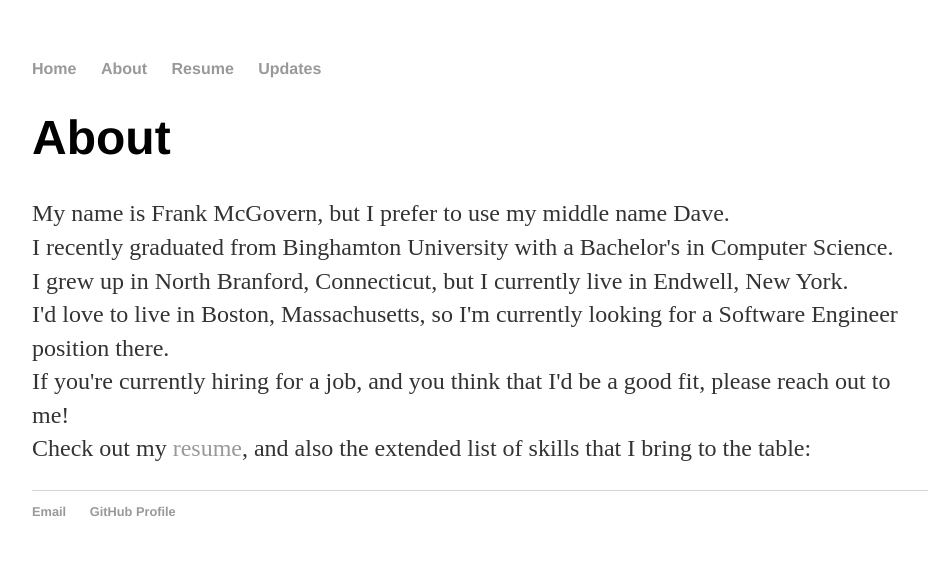
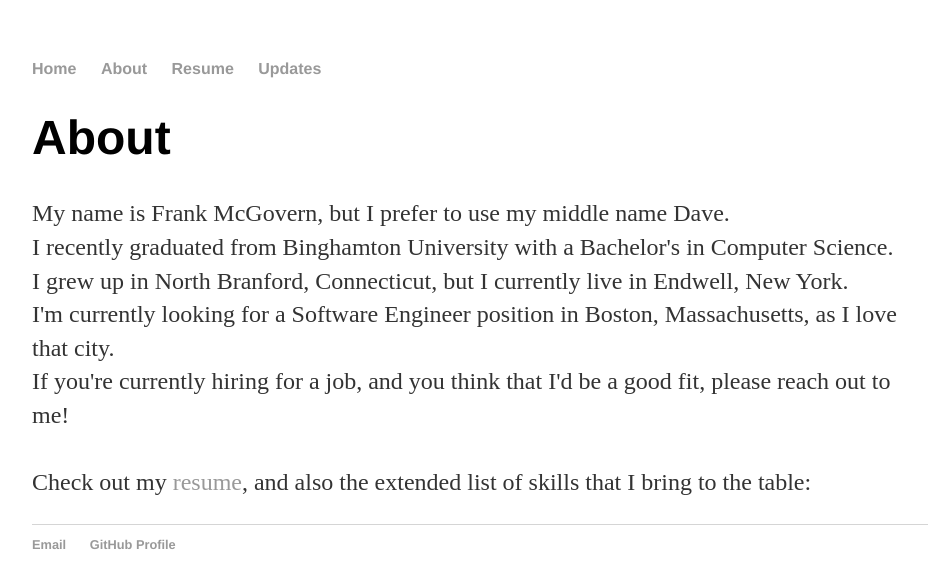
Before and after one commit to FDM320/FDM320.github.io, a Jekyll site: the page built from about/index.html, in a window 1280 px wide. Shown: the top 588 px of the page, without its empty margins (160-1089 px from the left). Built offline with Jekyll 4.4.1, drawn with Linux system fonts in a browser that asks for light colours.

Commit message:
Update index.html

```diff
--- a/about/index.html
+++ b/about/index.html
@@ -9,9 +9,9 @@ title: About Frank "Dave" McGovern
 				My name is Frank McGovern, but I prefer to use my middle name Dave. <br>
 				I recently graduated from Binghamton University with a Bachelor's in Computer Science. <br>
 				I grew up in North Branford, Connecticut, but I currently live in Endwell, New York. <br>
-				I'd love to live in Boston, Massachusetts, so I'm currently looking for a Software Engineer position there. <br>
+				I'm currently looking for a Software Engineer position in Boston, Massachusetts, as I love that city. <br>
 				If you're currently hiring for a job, and you think that I'd be a good fit, please reach out to me! <br>
-				Check out my <a href="/resume">resume</a>, and also the extended list of skills that I bring to the table:
+				<br> Check out my <a href="/resume">resume</a>, and also the extended list of skills that I bring to the table:
 				</p>
     		</div><!-- /.blurb -->
 		</div><!-- /.container -->
```
